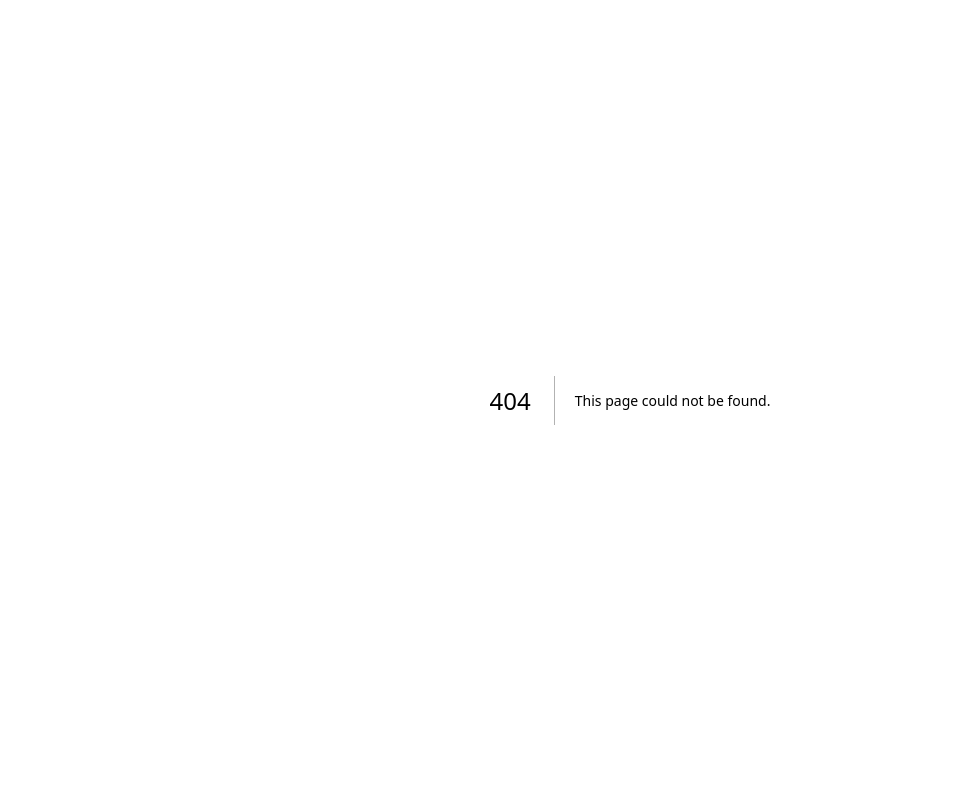
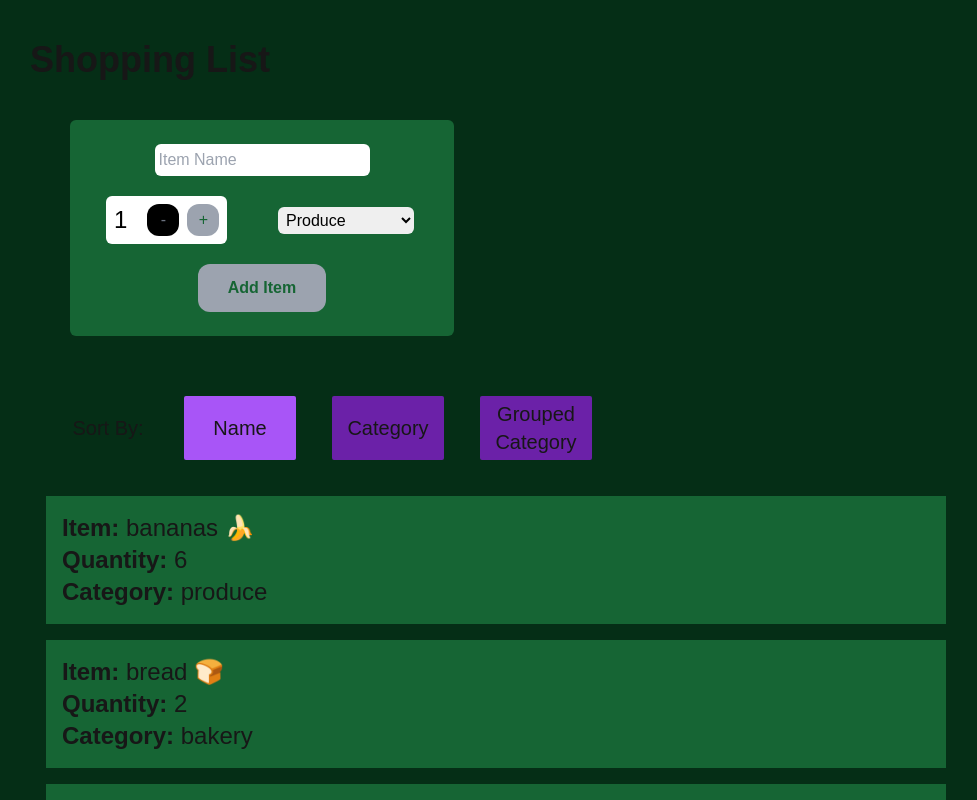
Before and after one commit to LunaroySimon/cprg306-assignments, a Next.js app: page /week-7 in a window 1280 px wide. Before the commit this address had no page. Shown: the top 800 px of the page, without its empty margins (10-987 px from the left). Built offline with nearby package versions, Linux system fonts and the light colour scheme.

Commit message:
Week7 lab completed

```diff
--- a/app/page.js
+++ b/app/page.js
@@ -9,6 +9,7 @@ export default function Page() {
         <p className="text-2xl p-2 hover:text-cyan-600"><Link href="/week-4">Week 4 Assignment Link</Link></p>
         <p className="text-2xl p-2 hover:text-cyan-600"><Link href="/week-5">Week 5 Assignment Link</Link></p>
         <p className="text-2xl p-2 hover:text-cyan-600"><Link href="/week-6">Week 6 Assignment Link</Link></p>
+        <p className="text-2xl p-2 hover:text-cyan-600"><Link href="/week-7">Week 7 Assignment Link</Link></p>
       </main>
     );
   }
--- /dev/null
+++ b/app/week-7/item-list.js
@@ -0,0 +1,77 @@
+"use client";
+
+import Item from "./item";
+import { useState } from "react";
+
+export default function ItemList({items}) {
+  const [sortBy, setSortBy] = useState("name");
+
+  let itemsCopy = [...items];
+
+  if (sortBy === "name") {
+    itemsCopy.sort((a, b) => a.name.localeCompare(b.name));
+  }
+  else if (sortBy === "category") {
+    itemsCopy.sort((a, b) => a.category.localeCompare(b.category));
+  } else {
+    // I definitely used ChatGPT/GitHub Copilot for this part cause I had no idea how to do it
+
+    // sortBy using reduce to group by category and then each group alphabetically and the items within each group alphabetically
+
+    // This groups the items by category using a key-value pair
+    const groupedItems =itemsCopy.reduce((acc, item) => {
+      if (!acc[item.category]) {
+        acc[item.category] = [];
+      }
+      acc[item.category].push(item);
+      return acc;
+    }, {});
+
+    // Returns an array of the keys (categories) which is then sorted alphabetically
+    const sortedCategories = Object.keys(groupedItems).sort();
+
+    // For each category (key), the objects are spread into an array, sorted alphabetically then pushed into a new array
+    itemsCopy = sortedCategories.reduce((acc, category) => {
+      acc.push(...groupedItems[category].sort((a, b) => a.name.localeCompare(b.name)));
+      console.log(...groupedItems[category]);
+      return acc;
+    }, []);
+  }
+
+  const sortByName = () => {
+    setSortBy("name");
+  };
+
+  const sortByCategory = () => {
+    setSortBy("category");
+   };
+
+   const sortByGroup = () => {
+    setSortBy("group");
+    };
+
+  {
+    // Did the logic for grouping but couldn't figure out how to display it like the example
+    return (
+      <div className="flex flex-col w-full">
+        <div className="flex p-5 justify-around w-1/2  items-center">
+          <label className="text-center w-20 text-xl font-extralight"> Sort By: </label>
+          <button type="button" onClick={sortByName} className={`font-medium text-xl p-1 w-28 h-16 rounded-sm ${sortBy === "name" ? "bg-purple-500" : "bg-purple-800"}`}> Name </button>
+          <button type="button" onClick={sortByCategory} className={`font-medium text-xl p-1 w-28 h-16 rounded-sm ${sortBy === "category" ? "bg-purple-500" : "bg-purple-800"}`}> Category </button>
+          <button type="button" onClick={sortByGroup} className={`font-medium text-xl p-1 w-28 h-16 rounded-sm ${sortBy === "group" ? "bg-purple-500" : "bg-purple-800"}`}> Grouped Category </button>
+        </div>
+        <ul>
+          {itemsCopy.map((item) => {
+            return (
+              <div key={item.id}>
+                <li>
+                  <Item name={item.name} quantity={item.quantity} category={item.category} />
+                </li>
+              </div>
+            );
+          })}
+        </ul>
+      </div>
+    );
+  }
+}
--- /dev/null
+++ b/app/week-7/item.js
@@ -0,0 +1,13 @@
+export default function Item({name, quantity, category}) {
+
+    return (
+        // Using props to pass the data to the component
+        <div className="p-4 m-4 bg-green-800 w-3/4">
+            <ul>
+                <li className=" text-2xl"><span className="font-bold">Item:</span> {name}</li>
+                <li className=" text-2xl"><span className="font-bold">Quantity:</span> {quantity}</li>
+                <li className=" text-2xl"><span className="font-bold">Category:</span> {category}</li>
+            </ul>
+        </div>
+    );
+ }
--- /dev/null
+++ b/app/week-7/items.json
@@ -0,0 +1,74 @@
+[
+    {
+      "id": "1h2GJKH12gkHG31h1H",
+      "name": "milk, 4 L 🥛",
+      "quantity": 1,
+      "category": "dairy"
+    },
+    {
+      "id": "2KJH3k2j3H1k2J3K1H",
+      "name": "bread 🍞",
+      "quantity": 2,
+      "category": "bakery"
+    },
+    {
+      "id": "3h2KJH3k2j3H1k2J3",
+      "name": "eggs, dozen 🥚",
+      "quantity": 2,
+      "category": "dairy"
+    },
+    {
+      "id": "4k2J3K1H2GJKH12gk",
+      "name": "bananas 🍌",
+      "quantity": 6,
+      "category": "produce"
+    },
+    {
+      "id": "5H1h1H2KJH3k2j3H",
+      "name": "broccoli 🥦",
+      "quantity": 3,
+      "category": "produce"
+    },
+    {
+      "id": "6H1k2J3K1H2GJKH1",
+      "name": "chicken breasts, 1 kg 🍗",
+      "quantity": 1,
+      "category": "meat"
+    },
+    {
+      "id": "7gkHG31h1H2KJH3k",
+      "name": "pasta sauce 🍝",
+      "quantity": 3,
+      "category": "canned goods"
+    },
+    {
+      "id": "8j3H1k2J3K1H2GJK",
+      "name": "spaghetti, 454 g 🍝",
+      "quantity": 2,
+      "category": "dry goods"
+    },
+    {
+      "id": "9H12gkHG31h1H2KJ",
+      "name": "toilet paper, 12 pack 🧻",
+      "quantity": 1,
+      "category": "household"
+    },
+    {
+      "id": "10H3k2j3H1k2J3K1",
+      "name": "paper towels, 6 pack",
+      "quantity": 1,
+      "category": "household"
+    },
+    {
+      "id": "11k2J3K1H2GJKH12",
+      "name": "dish soap 🍽️",
+      "quantity": 1,
+      "category": "household"
+    },
+    {
+      "id": "12GJKH12gkHG31h1",
+      "name": "hand soap 🧼",
+      "quantity": 4,
+      "category": "household"
+    }
+  ]
--- /dev/null
+++ b/app/week-7/new-item.js
@@ -0,0 +1,85 @@
+"use client"
+import { useState } from "react";
+
+export default function NewItem({onAddItem}) {
+    const [name, setName] = useState("");
+    const [quantity, setQuantity] = useState(1);
+    const [category, setCategory] = useState("produce");
+
+    // Asked chatGPT for help with this function
+    function generateRandomString(length = 18) {
+        // string of all alphanumeric characters
+        const characters = 'ABCDEFGHIJKLMNOPQRSTUVWXYZabcdefghijklmnopqrstuvwxyz0123456789';
+        // create empty string
+        let result = '';
+        // loop to add random characters to the empty string
+        for (let i = 0; i < length; i++) {
+            // Math.Floor(Math.Random() * character.length) generates a random number between 0 and 1,
+            // multiplies it by the length of the characters string and round it down to the nearest whole number
+            // to determine the index of the character to add to the result string
+          result += characters.charAt(Math.floor(Math.random() * characters.length));
+        }
+        return result;
+      }
+
+    const submitHandler = (event) => {
+        event.preventDefault();
+        const id = generateRandomString();
+        const newItem = {id, name, quantity, category};
+        console.log(newItem);
+        // alert(`Added item: ${name}, quantity: ${quantity}, category: ${category}`);
+        onAddItem(newItem);
+        reset();
+    };
+
+    const reset = () => {
+        setName("");
+        setQuantity(1);
+        setCategory("produce");
+     }
+
+    const increment = () => {
+        setQuantity(quantity + 1);
+        if (quantity === 20) {
+            setQuantity(20)
+        }
+    };
+
+    const decrement = () => {
+        setQuantity(quantity - 1)
+        if (quantity === 1) {
+            setQuantity(1);
+        }
+    };
+
+    return (
+        <form onSubmit={submitHandler} className="flex justify-center items-center flex-col m-10  bg-green-800 p-5 w-full max-w-sm rounded-md">
+            <input type="text" required value={name} onChange={(event) => setName(event.target.value)} placeholder="Item Name" className="m-1 p-1 rounded-md text-black"/>
+            <div className="flex justify-between items-center rounded-md p-4 w-full">
+                <div className="flex justify-between p-2 bg-white text-black rounded-md">
+                    <label className=" font-medium text-2xl mr-5"> {quantity} </label>
+                    <div className="flex">
+                        <button type="button" disabled={quantity === 1} className="mr-1 bg-gray-400 text-green-800 rounded-xl h-8 w-8  disabled:bg-black disabled:text-gray-500" onClick={decrement}>-</button>
+                        <button type="button" disabled={quantity === 20} className="ml-1 bg-gray-400 text-green-800 rounded-xl h-8 w-8 disabled:bg-black disabled:text-gray-500"  onClick={increment}>+</button>
+                    </div>
+                </div>
+                <select value={category} onChange={(event) => setCategory(event.target.value)} className="m-1 p-1 rounded-md text-black">
+                    <option value="produce">Produce</option>
+                    <option value="dairy">Dairy</option>
+                    <option value="bakery">Bakery</option>
+                    <option value="meat">Meat</option>
+                    <option value="frozen foods">Frozen Foods</option>
+                    <option value="canned goods">Canned Goods</option>
+                    <option value="dry goods">Dry Goods</option>
+                    <option value="beverages">Beverages</option>
+                    <option value="snacks">Snacks</option>
+                    <option value="household">Household</option>
+                    <option value="other">Other</option>
+                </select>
+            </div>
+
+            <button type="submit" className="m-1 bg-gray-400 text-green-800 rounded-xl h-12 w-32 font-semibold">Add Item</button>
+        </form>
+    );
+
+ }
--- /dev/null
+++ b/app/week-7/page.js
@@ -0,0 +1,23 @@
+"use client";
+
+import { useState } from 'react';
+import ItemList from './item-list';
+import Item from './item';
+import ItemsData from './items.json';
+import NewItem from './new-item';
+
+export default function Page() {
+    const [items, setItems] = useState(ItemsData);
+
+    const handleAddItem = (newItem) => {
+        setItems([...items, newItem]);
+    }
+    // Displaying a list of items using props
+    return (
+        <main className="p-10 bg-green-950">
+            <h1 className="text-4xl font-bold">Shopping List</h1>
+            <NewItem onAddItem={handleAddItem}/>
+            <ItemList items={items}/>
+        </main>
+    );
+ }
```
